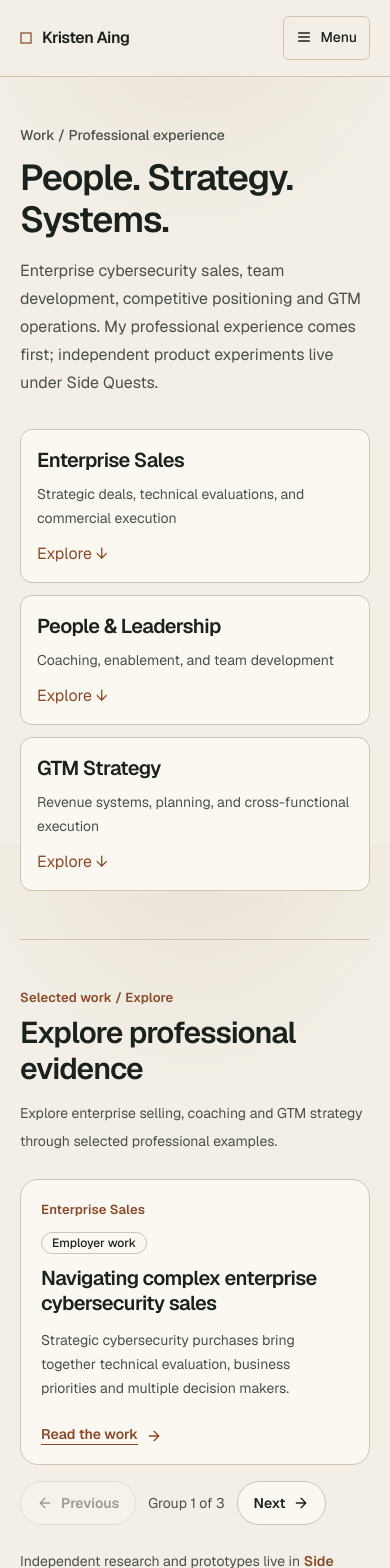
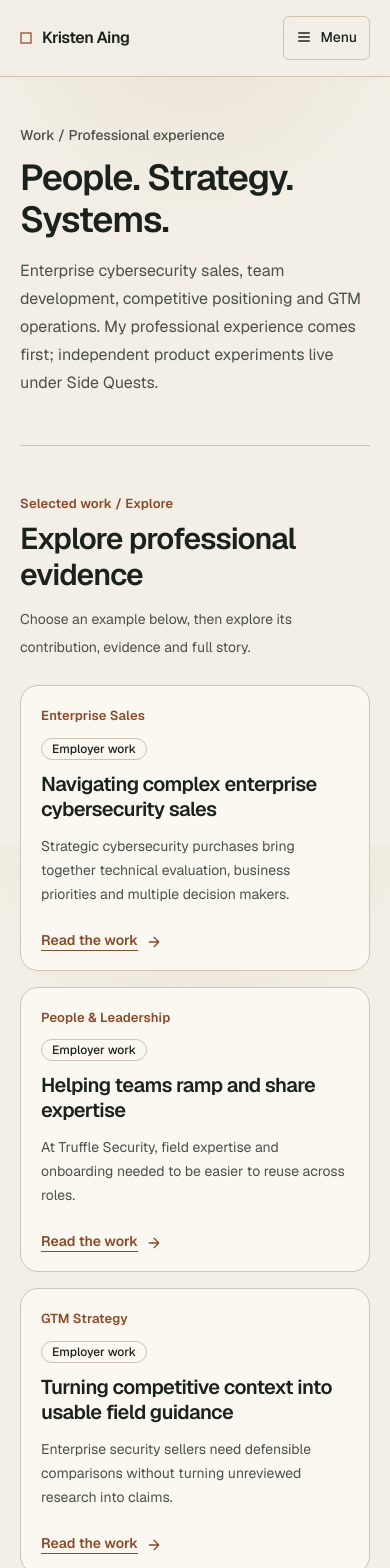
Before and after one commit to heyfunwhoa/byjoyaing-portfolio, a Next.js app: page /work in a window 390 px wide. Shown: the top 1568 px of the page. Built offline with nearby package versions, Linux system fonts and the light colour scheme.

Commit message:
Replace Work carousel with responsive overview grid

```diff
--- a/app/work/page.tsx
+++ b/app/work/page.tsx
@@ -1,72 +1,223 @@
 import { completePageMetadata } from "@/lib/page-metadata";
 import { ProfessionalCaseStudy } from "@/components/editorial/professional-case-study";
 import { FeaturedWorkCarousel } from "@/components/featured-work-carousel";
-import type {Metadata} from "next";
+import type { Metadata } from "next";
 import Link from "next/link";
-import {PageMain} from "@/components/page-main";
+import { PageMain } from "@/components/page-main";
 import { featuredWorkSlides } from "@/lib/featured-work";
-import {portfolioEntries} from "@/lib/portfolio-registry";
-import {publicStories} from "@/lib/public-stories";
-export const metadata:Metadata= completePageMetadata(
-  {alternates:{canonical:"/work"},openGraph:{url:"/work"},title:"Work",description:"Enterprise cybersecurity sales, revenue leadership, coaching and evidence-led GTM work.",
+import { portfolioEntries } from "@/lib/portfolio-registry";
+import { publicStories } from "@/lib/public-stories";
+export const metadata: Metadata = completePageMetadata(
+  {
+    alternates: { canonical: "/work" },
+    openGraph: { url: "/work" },
+    title: "Work",
+    description:
+      "Enterprise cybersecurity sales, revenue leadership, coaching and evidence-led GTM work.",
   },
   "/work",
 );
-export default function WorkPage(){
- const work=portfolioEntries.filter((entry) =>entry.kind==="work");
+export default function WorkPage() {
+  const work = portfolioEntries.filter((entry) => entry.kind === "work");
   return (
-    <PageMain><section className="border-b border-border py-12 sm:py-16">
- <p className="text-sm font-medium text-muted">Work / Professional experience</p>
- <h1 className="font-display mt-3 max-w-3xl text-4xl leading-[1.16] tracking-normal sm:text-5xl">People. Strategy. Systems.</h1>
- <p className="mt-4 max-w-2xl leading-7 text-muted">Enterprise cybersecurity sales, team development, competitive positioning and GTM operations. My professional experience comes first; independent product experiments live under Side Quests.</p>
- <nav aria-label="Explore professional work" className="mt-8 grid gap-3 sm:grid-cols-3">
- {[
-  {title:"Enterprise Sales",detail:"Strategic deals, technical evaluations, and commercial execution",href:"#enterprise-sales",
-            },
-  {title:"People & Leadership",detail:"Coaching, enablement, and team development",href:"#people-leadership",
-            },
-  {title:"GTM Strategy",detail:"Revenue systems, planning, and cross-functional execution",href:"#gtm-strategy",
-            },
-          ].map((item) => (
-            <a key={item.href} href={item.href} className="rounded-xl border border-border bg-card p-4 hover:border-accent focus-visible:outline-2 focus-visible:outline-ring"><span className="block font-display text-xl">{item.title}</span><span className="mt-2 block text-sm leading-6 text-muted">{item.detail}</span><span aria-hidden="true" className="mt-3 block text-accent">Explore ↓</span></a>))}
- </nav>
+    <PageMain>
+      <section className="border-b border-border py-12 sm:py-16">
+        <p className="text-sm font-medium text-muted">
+          Work / Professional experience
+        </p>
+        <h1 className="mt-3 max-w-3xl font-display text-4xl leading-[1.16] tracking-normal sm:text-5xl">
+          People. Strategy. Systems.
+        </h1>
+        <p className="mt-4 max-w-2xl leading-7 text-muted">
+          Enterprise cybersecurity sales, team development, competitive
+          positioning and GTM operations. My professional experience comes
+          first; independent product experiments live under Side Quests.
+        </p>
       </section>
- <section aria-labelledby="featured-work-heading" className="border-b border-border py-12 sm:py-16">
+      <section
+        aria-labelledby="featured-work-heading"
+        className="border-b border-border py-12 sm:py-16"
+      >
         <p className="editorial-eyebrow text-accent">Selected work / Explore</p>
- <h2 id="featured-work-heading" className="mt-2 font-display text-3xl">Explore professional evidence</h2>
+        <h2 id="featured-work-heading" className="mt-2 font-display text-3xl">
+          Explore professional evidence
+        </h2>
         <p className="mt-3 max-w-2xl text-sm leading-7 text-muted">
-          Explore enterprise selling, coaching and GTM strategy through selected
-          professional examples.
+          Choose an example below, then explore its contribution, evidence and
+          full story.
         </p>
- <FeaturedWorkCarousel slides={featuredWorkSlides()} />
+        <FeaturedWorkCarousel slides={featuredWorkSlides()} layout="grid" />
         <p className="mt-6 text-sm leading-6 text-muted">
           Independent research and prototypes live in{" "}
- <Link href="/side-quests" className="font-semibold text-accent underline underline-offset-4">Side Quests</Link>
+          <Link
+            href="/side-quests"
+            className="font-semibold text-accent underline underline-offset-4"
+          >
+            Side Quests
+          </Link>
           .
         </p>
       </section>
- <section id="enterprise-sales" className="scroll-mt-24 border-b border-border py-12">
+      <section
+        id="enterprise-sales"
+        className="scroll-mt-24 border-b border-border py-12"
+      >
         <p className="editorial-eyebrow text-accent">01 / Selling</p>
- <h2 className="mt-2 font-display text-3xl">Enterprise deal execution</h2>
- <p className="mt-3 max-w-2xl text-sm leading-7 text-muted">Full-cycle work comes first. The public record describes responsibilities and selected agreements; customers, contract details and unsupported metrics are omitted.</p>
- <div className="mt-6 grid gap-5">{publicStories.filter((story) =>story.area==="Enterprise Sales").map((story) => (
-              <ProfessionalCaseStudy key={story.id} title={story.title} context={story.context} scope={story.scope} collaboration={story.collaboration} role={story.contribution} execution={<><p>{story.execution}</p><p className="mt-3"><strong>Judgment behind the approach:</strong> {story.decision}</p></>} evidence={story.evidence} reflection={story.takeaway} relatedItems={story.related} requestHref={`/contact?example=${story.id}`}/>
-            ))}</div>
+        <h2 className="mt-2 font-display text-3xl">
+          Enterprise deal execution
+        </h2>
+        <p className="mt-3 max-w-2xl text-sm leading-7 text-muted">
+          Full-cycle work comes first. The public record describes
+          responsibilities and selected agreements; customers, contract details
+          and unsupported metrics are omitted.
+        </p>
+        <div className="mt-6 grid gap-5">
+          {publicStories
+            .filter((story) => story.area === "Enterprise Sales")
+            .map((story) => (
+              <ProfessionalCaseStudy
+                key={story.id}
+                title={story.title}
+                context={story.context}
+                scope={story.scope}
+                collaboration={story.collaboration}
+                role={story.contribution}
+                execution={
+                  <>
+                    <p>{story.execution}</p>
+                    <p className="mt-3">
+                      <strong>Judgment behind the approach:</strong>{" "}
+                      {story.decision}
+                    </p>
+                  </>
+                }
+                evidence={story.evidence}
+                reflection={story.takeaway}
+                relatedItems={story.related}
+                requestHref={`/contact?example=${story.id}`}
+              />
+            ))}
+        </div>
       </section>
- <section id="people-leadership" className="scroll-mt-24 border-b border-border py-12">
+      <section
+        id="people-leadership"
+        className="scroll-mt-24 border-b border-border py-12"
+      >
         <p className="editorial-eyebrow text-accent">02 / People</p>
- <h2 className="mt-2 font-display text-3xl">Coaching and team development</h2>
- <p className="mt-3 max-w-2xl text-sm leading-7 text-muted">Mentoring, enabling and onboarding teammates. These contributions are distinct from formal people-management responsibility.</p>
- <div className="mt-6 grid gap-5">{publicStories.filter((story) =>story.area==="People & Leadership").map((story) => (
-              <ProfessionalCaseStudy key={story.id} title={story.title} context={story.context} scope={story.scope} collaboration={story.collaboration} role={story.contribution} execution={<><p>{story.execution}</p><p className="mt-3"><strong>Judgment behind the approach:</strong> {story.decision}</p></>} evidence={story.evidence} reflection={story.takeaway} relatedItems={story.related} requestHref={`/contact?example=${story.id}`}/>
-            ))}</div>
+        <h2 className="mt-2 font-display text-3xl">
+          Coaching and team development
+        </h2>
+        <p className="mt-3 max-w-2xl text-sm leading-7 text-muted">
+          Mentoring, enabling and onboarding teammates. These contributions are
+          distinct from formal people-management responsibility.
+        </p>
+        <div className="mt-6 grid gap-5">
+          {publicStories
+            .filter((story) => story.area === "People & Leadership")
+            .map((story) => (
+              <ProfessionalCaseStudy
+                key={story.id}
+                title={story.title}
+                context={story.context}
+                scope={story.scope}
+                collaboration={story.collaboration}
+                role={story.contribution}
+                execution={
+                  <>
+                    <p>{story.execution}</p>
+                    <p className="mt-3">
+                      <strong>Judgment behind the approach:</strong>{" "}
+                      {story.decision}
+                    </p>
+                  </>
+                }
+                evidence={story.evidence}
+                reflection={story.takeaway}
+                relatedItems={story.related}
+                requestHref={`/contact?example=${story.id}`}
+              />
+            ))}
+        </div>
       </section>
- <section id="gtm-strategy" className="scroll-mt-24 py-12"><p className="editorial-eyebrow text-accent">03 / Systems</p><h2 className="mt-2 font-display text-3xl">GTM strategy & professional evidence</h2>
- <p className="mt-3 max-w-2xl text-sm leading-6 text-muted">These examples describe professional methods or field artifacts where supported. A related software prototype is not proof of employer deployment.</p>
- <div className="mt-6 grid gap-5">{publicStories.filter((story) =>story.area==="GTM Strategy").map((story) => (
-              <ProfessionalCaseStudy key={story.id} title={story.title} context={story.context} scope={story.scope} collaboration={story.collaboration} role={story.contribution} execution={<><p>{story.execution}</p><p className="mt-3"><strong>Judgment behind the approach:</strong> {story.decision}</p></>} evidence={story.evidence} reflection={story.takeaway} relatedItems={story.related} requestHref={`/contact?example=${story.id}`}/>))}</div>
- <h3 className="mt-10 text-xl font-semibold">Related field systems</h3><div className="mt-5 grid gap-4 md:grid-cols-2">{work.map((item) => (
-            <article key={item.slug} className="rounded-xl border border-border bg-card p-6"><p className="text-xs font-semibold uppercase tracking-widest text-accent">Professional practice</p><h3 className="mt-2 text-xl font-semibold">{item.title}</h3><p className="mt-3 text-sm leading-6 text-muted">{item.summary}</p><p className="mt-3 text-xs leading-5 text-muted">Portfolio example: outcomes and any related software experiments are described separately.</p><Link href={item.href} className="mt-4 inline-block text-sm font-medium text-accent underline">Explore case study →</Link></article>))}</div>
- <div className="mt-8 rounded-xl border border-border p-6"><h3 className="font-semibold">Career and leadership experience</h3><p className="mt-2 text-sm leading-6 text-muted">Work extends beyond any one project: complex enterprise deals, coaching, onboarding, technical discovery, and cross-functional GTM improvements.</p><Link href="/experience" className="mt-3 inline-block text-sm text-accent underline">View professional timeline →</Link></div></section></PageMain>
+      <section id="gtm-strategy" className="scroll-mt-24 py-12">
+        <p className="editorial-eyebrow text-accent">03 / Systems</p>
+        <h2 className="mt-2 font-display text-3xl">
+          GTM strategy & professional evidence
+        </h2>
+        <p className="mt-3 max-w-2xl text-sm leading-6 text-muted">
+          These examples describe professional methods or field artifacts where
+          supported. A related software prototype is not proof of employer
+          deployment.
+        </p>
+        <div className="mt-6 grid gap-5">
+          {publicStories
+            .filter((story) => story.area === "GTM Strategy")
+            .map((story) => (
+              <ProfessionalCaseStudy
+                key={story.id}
+                title={story.title}
+                context={story.context}
+                scope={story.scope}
+                collaboration={story.collaboration}
+                role={story.contribution}
+                execution={
+                  <>
+                    <p>{story.execution}</p>
+                    <p className="mt-3">
+                      <strong>Judgment behind the approach:</strong>{" "}
+                      {story.decision}
+                    </p>
+                  </>
+                }
+                evidence={story.evidence}
+                reflection={story.takeaway}
+                relatedItems={story.related}
+                requestHref={`/contact?example=${story.id}`}
+              />
+            ))}
+        </div>
+        <h3 className="mt-10 text-xl font-semibold">Related field systems</h3>
+        <div className="mt-5 grid gap-4 md:grid-cols-2">
+          {work.map((item) => (
+            <article
+              key={item.slug}
+              className="rounded-xl border border-border bg-card p-6"
+            >
+              <p className="text-xs font-semibold tracking-widest text-accent uppercase">
+                Professional practice
+              </p>
+              <h3 className="mt-2 text-xl font-semibold">{item.title}</h3>
+              <p className="mt-3 text-sm leading-6 text-muted">
+                {item.summary}
+              </p>
+              <p className="mt-3 text-xs leading-5 text-muted">
+                Portfolio example: outcomes and any related software experiments
+                are described separately.
+              </p>
+              <Link
+                href={item.href}
+                className="mt-4 inline-block text-sm font-medium text-accent underline"
+              >
+                Explore case study →
+              </Link>
+            </article>
+          ))}
+        </div>
+        <div className="mt-8 rounded-xl border border-border p-6">
+          <h3 className="font-semibold">Career and leadership experience</h3>
+          <p className="mt-2 text-sm leading-6 text-muted">
+            Work extends beyond any one project: complex enterprise deals,
+            coaching, onboarding, technical discovery, and cross-functional GTM
+            improvements.
+          </p>
+          <Link
+            href="/experience"
+            className="mt-3 inline-block text-sm text-accent underline"
+          >
+            View professional timeline →
+          </Link>
+        </div>
+      </section>
+    </PageMain>
   );
 }
--- a/components/featured-work-carousel.tsx
+++ b/components/featured-work-carousel.tsx
@@ -25,8 +25,12 @@ function useReducedMotion() {
   return reduced;
 }
 
-export function FeaturedWorkCarousel({ slides,
-}: { slides: readonly FeaturedSlide[];
+export function FeaturedWorkCarousel({
+  slides,
+  layout = "carousel",
+}: {
+  slides: readonly FeaturedSlide[];
+  layout?: "carousel" | "grid";
 }) {
   const reduced = useReducedMotion();
   const [api, setApi] = useState<CarouselApi>();
@@ -48,44 +52,48 @@ export function FeaturedWorkCarousel({ slides,
     };
   }, [api]);
 
+  if (layout === "grid") {
+    return (
+      <ul
+        aria-label="Featured professional work"
+        className="mt-6 grid gap-4 md:grid-cols-2 lg:grid-cols-3"
+      >
+        {slides.map((slide, position) => (
+          <li key={slide.id} className="min-w-0">
+            <FeaturedWorkCard
+              slide={slide}
+              position={position}
+              count={slides.length}
+            />
+          </li>
+        ))}
+      </ul>
+    );
+  }
+
   return (
     <Carousel
       setApi={setApi}
-      opts={{ align: "start", loop: false, duration: reduced ? 0 : 20, watchDrag: true,
+      opts={{
+        align: "start",
+        loop: false,
+        duration: reduced ? 0 : 20,
+        watchDrag: true,
       }}
       className="mt-6"
       aria-label="Featured professional work"
     >
       <CarouselContent className="-ml-4">
         {slides.map((slide, position) => (
-          <CarouselItem key={slide.id} className="basis-full pl-4 md:basis-1/2 lg:basis-1/3">
-            <article className="editorial-panel group relative flex h-full min-w-0 flex-col bg-card p-5 transition-[border-color,background-color] hover:border-accent sm:p-6">
-              <p className="editorial-eyebrow text-accent">{slide.area}</p>
-              <p
-                className={`mt-3 inline-flex w-fit rounded-full px-2.5 py-0.5 text-xs font-medium ${
-                  slide.source === "independent" ? "bg-surface-sage" : "border border-border"
-                }`}
-              >
-                {featuredSourceLabel[slide.source]}
-              </p>
-              <h3 className="mt-3 font-display text-xl leading-tight tracking-tight">
-                <Link
-                  href={slide.href}
-                  className="after:absolute after:inset-0 after:content-[''] focus-visible:outline-2 focus-visible:outline-offset-4 focus-visible:outline-accent"
-                >
-                  <span className="relative">{slide.title}</span>
-                  <span className="sr-only">
-                    . {position + 1} of {slides.length}. {" "}
-                    {featuredSourceLabel[slide.source]}.
-                  </span>
-                </Link>
-              </h3>
-              <p className="mt-3 text-sm leading-6 text-muted">{slide.summary}</p>
-              <p className="editorial-link mt-auto inline-flex min-h-11 items-end pt-5 text-sm font-semibold text-accent underline">
-                {slide.collection === "Work" ? "Read the work" : "Read the Side Quest"}
-                <ArrowRight size={16} className="nudge-link ml-2 inline-block size-4" />
-              </p>
-            </article>
+          <CarouselItem
+            key={slide.id}
+            className="basis-full pl-4 md:basis-1/2 lg:basis-1/3"
+          >
+            <FeaturedWorkCard
+              slide={slide}
+              position={position}
+              count={slides.length}
+            />
           </CarouselItem>
         ))}
       </CarouselContent>
@@ -94,10 +102,15 @@ export function FeaturedWorkCarousel({ slides,
   );
 }
 
-function FeaturedCarouselControls({ index, count,
-}: { index: number; count: number;
+function FeaturedCarouselControls({
+  index,
+  count,
+}: {
+  index: number;
+  count: number;
 }) {
-  const { scrollPrev, scrollNext, canScrollPrev, canScrollNext } = useCarousel();
+  const { scrollPrev, scrollNext, canScrollPrev, canScrollNext } =
+    useCarousel();
   const control =
     "inline-flex min-h-11 items-center gap-2 rounded-full border border-border bg-card px-4 text-sm font-semibold text-foreground hover:border-accent disabled:pointer-events-none disabled:opacity-40";
 
@@ -129,3 +142,44 @@ function FeaturedCarouselControls({ index, count,
     </div>
   );
 }
+
+function FeaturedWorkCard({
+  slide,
+  position,
+  count,
+}: {
+  slide: FeaturedSlide;
+  position: number;
+  count: number;
+}) {
+  return (
+    <article className="editorial-panel group relative flex h-full min-w-0 flex-col bg-card p-5 transition-[border-color,background-color] hover:border-accent sm:p-6">
+      <p className="editorial-eyebrow text-accent">{slide.area}</p>
+      <p
+        className={`mt-3 inline-flex w-fit rounded-full px-2.5 py-0.5 text-xs font-medium ${
+          slide.source === "independent"
+            ? "bg-surface-sage"
+            : "border border-border"
+        }`}
+      >
+        {featuredSourceLabel[slide.source]}
+      </p>
+      <h3 className="mt-3 font-display text-xl leading-tight tracking-tight">
+        <Link
+          href={slide.href}
+          className="after:absolute after:inset-0 after:content-[''] focus-visible:outline-2 focus-visible:outline-offset-4 focus-visible:outline-accent"
+        >
+          <span className="relative">{slide.title}</span>
+          <span className="sr-only">
+            . {position + 1} of {count}. {featuredSourceLabel[slide.source]}.
+          </span>
+        </Link>
+      </h3>
+      <p className="mt-3 text-sm leading-6 text-muted">{slide.summary}</p>
+      <p className="editorial-link mt-auto inline-flex min-h-11 items-end pt-5 text-sm font-semibold text-accent underline">
+        {slide.collection === "Work" ? "Read the work" : "Read the Side Quest"}
+        <ArrowRight size={16} className="nudge-link ml-2 inline-block size-4" />
+      </p>
+    </article>
+  );
+}
```
Also changed, not shown: 2 other files (tests, documents, lock files or other folders). Lines whose indentation alone changed are shown as unchanged.
